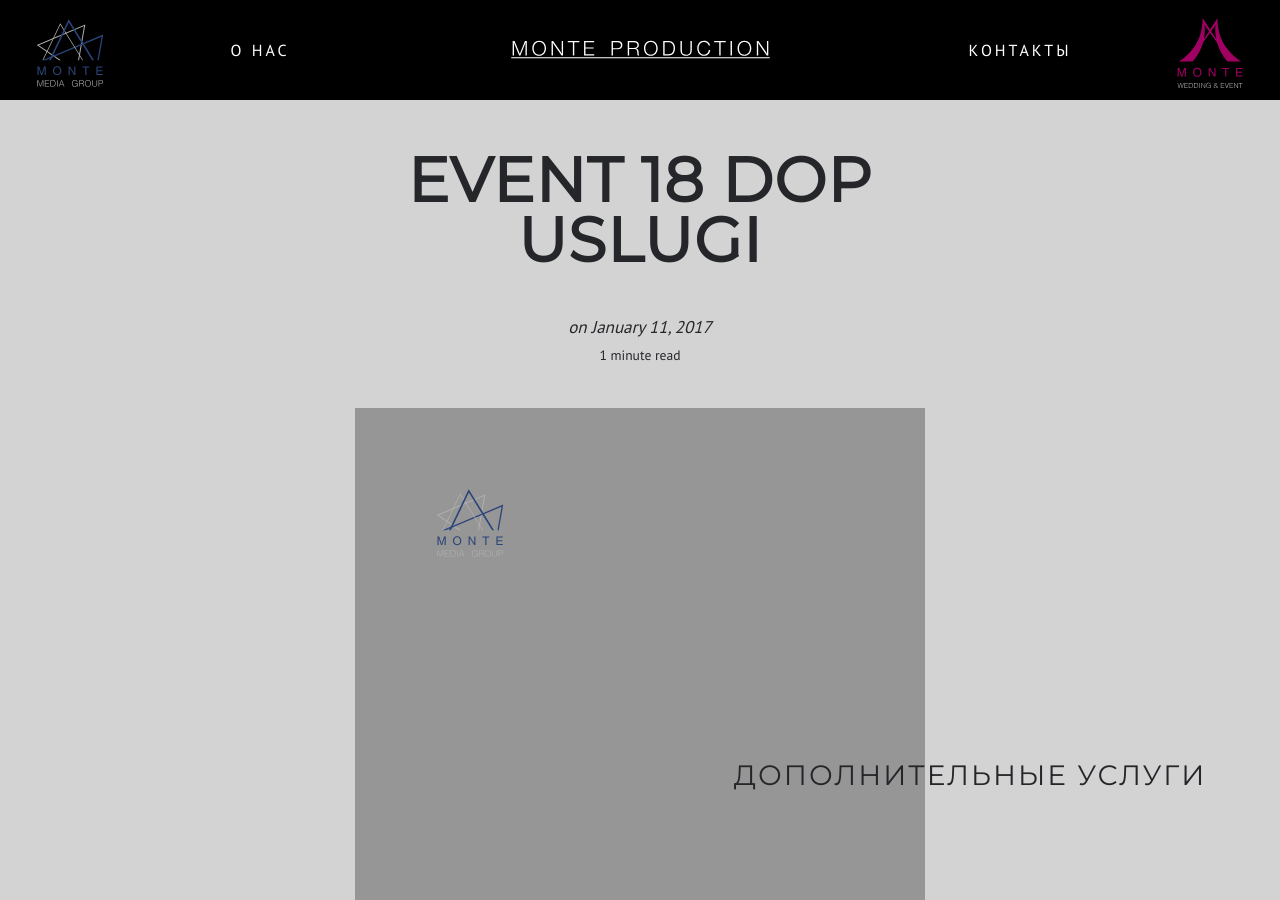
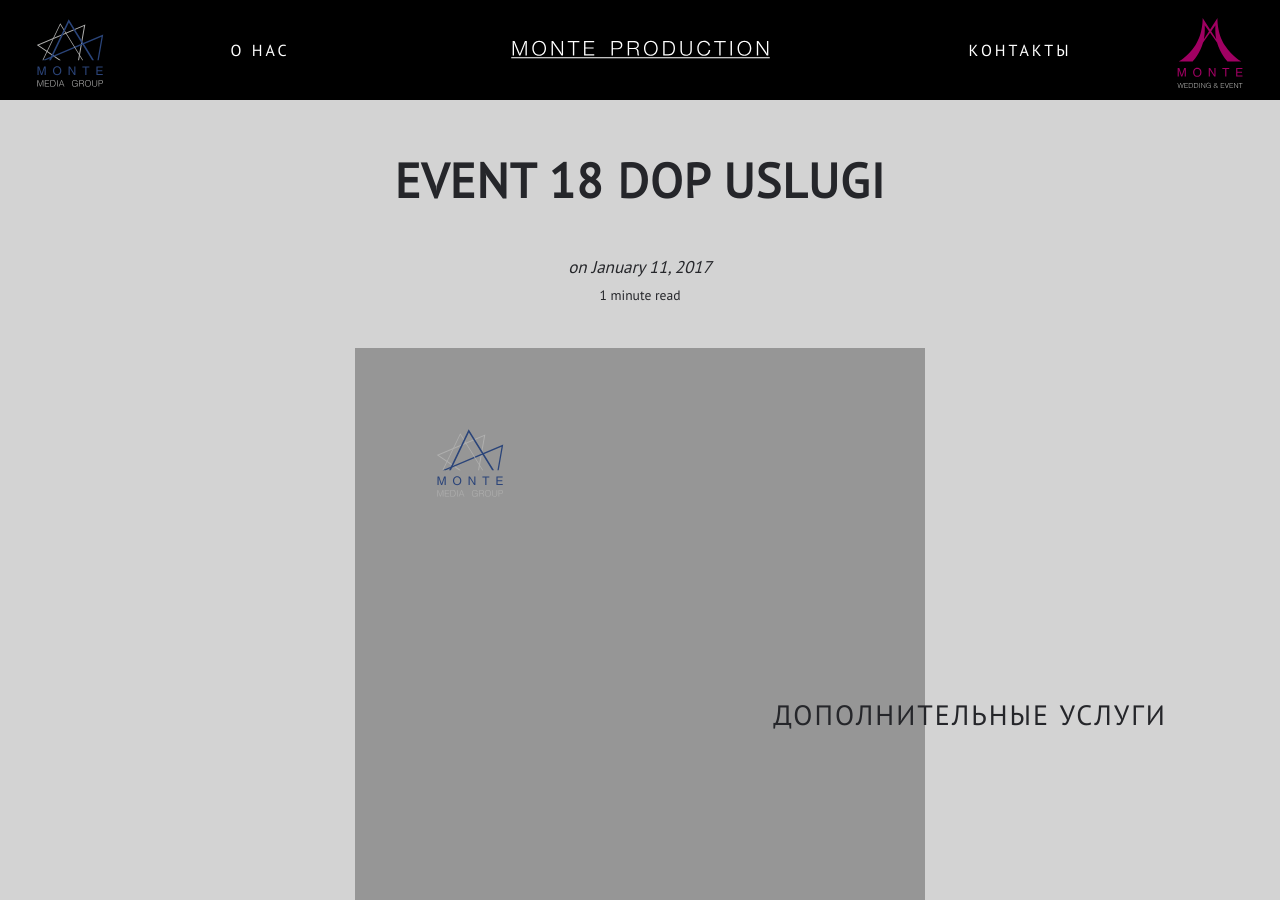
Before and after one commit to monteproduction/monteproduction.ru, a Jekyll site: the page built from _posts/2017-01-11-event-18-dop-uslugi.md, in a window 1280 px wide and 900 px high. Built offline with Jekyll 4.4.1, drawn with Linux system fonts in a browser that asks for light colours; nearby versions of some CDN libraries.

Commit message:
serve fix

```diff
--- a/_config.yml
+++ b/_config.yml
@@ -22,7 +22,7 @@
 facebook_link:
 
 # Footer
-footer_left: "Made with <i class=\"fa fa-heart\"></i> by <a href=\"https://twitter.com/KlimovRV\">@KlimovRV</a>"
+footer_left: "Made with <i class=\"fa fa-heart\"></i> by <a href=\"https://t.me/klimovrv\">@klimovrv</a>"
 footer_right: "&lt;/&gt; <a href=\"https://github.com/monteproduction/monteproduction.github.io\">Github</a> &nbsp;<i class=\"fa fa-github-alt\"></i>"
 
 # Build settings
--- a/css/style.scss
+++ b/css/style.scss
@@ -449,7 +449,8 @@
 	max-height: 100%;
 
 	h1, h2, h3, h4, h5, h6 {
-		font-family: 'Montserrat', sans-serif;
+		font-family: "PT Sans",arial;
+		font-size: 3em;
 		margin-bottom: 10px;
 	}
 
```
